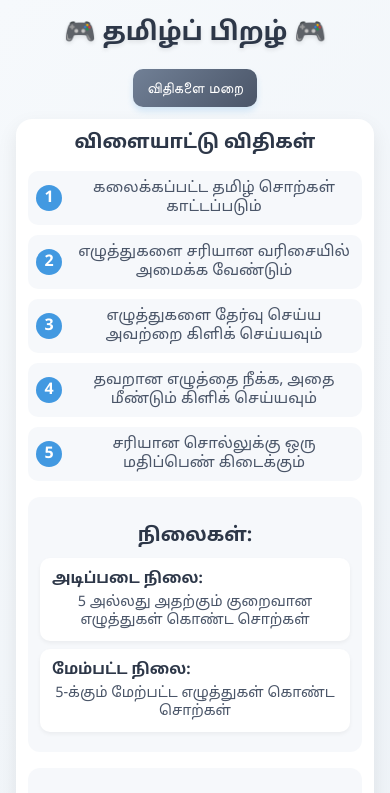
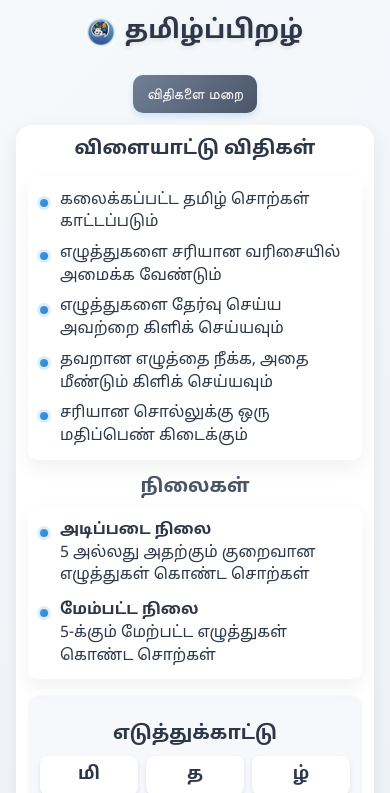
Before and after one commit to prakashohm/tamizhpirazh, a React (Create React App) app: page / in a window 390 px wide. Shown: the top 793 px of the page. Built offline with nearby package versions, Linux system fonts and the light colour scheme; what grapheme-splitter would draw is missing.

Commit message:
feat(ui): update headings to use tamil.png logo

```diff
--- a/src/App.css
+++ b/src/App.css
@@ -31,6 +31,20 @@ h1 {
   color: #2d3748;
   font-weight: 700;
   text-shadow: 0 2px 4px rgba(0, 0, 0, 0.1);
+}
+
+/* Title with logo */
+.title-row {
+  display: inline-flex;
+  align-items: center;
+  gap: 10px;
+}
+
+.title-logo {
+  width: 36px;
+  height: 36px;
+  object-fit: contain;
+  border-radius: 6px;
 }
 
 .score {
@@ -227,16 +241,21 @@ button:disabled {
 
 /* Add responsive adjustments */
 @media (max-width: 480px) {
-  .tile {
-    padding: 10px 14px;
-    font-size: 1.2rem;
-    min-width: 40px;
+  /* Use a grid so tiles wrap cleanly on small screens */
+  .tile-row {
+    display: grid;
+    grid-template-columns: repeat(auto-fit, minmax(36px, 1fr));
+    gap: 6px;
+    padding: 10px;
+    margin: 10px 0;
   }
 
-  .tile-row {
-    gap: 6px;
-    padding: 12px;
-    margin: 10px 0;
+  .tile {
+    padding: 10px 0;
+    font-size: 1.15rem;
+    min-width: 0;
+    width: 100%;
+    line-height: 1.3;
   }
 
   button {
@@ -247,6 +266,11 @@ button:disabled {
 
   h1 {
     font-size: 1.5rem;
+  }
+
+  .title-logo {
+    width: 28px;
+    height: 28px;
   }
 
   .score {
@@ -307,3 +331,73 @@ button.tertiary:hover {
         padding: 6px 12px;
     }
 }
+
+/* Modern list styles for rules/levels lists */
+ul.list-disc.list-inside.text-gray-800 {
+  list-style: none;
+  background: rgba(255, 255, 255, 0.95);
+  border-radius: 12px;
+  padding: 14px 16px;
+  color: #2d3748; /* gray-800 */
+  box-shadow: 0 8px 20px rgba(0, 0, 0, 0.06);
+  text-align: left;
+  margin: 0;
+}
+
+ul.list-disc.list-inside.text-gray-800 li {
+  position: relative;
+  padding-left: 22px;
+  line-height: 1.45;
+}
+
+/* Respect different spacing utilities */
+ul.list-disc.list-inside.text-gray-800.space-y-2 li + li { margin-top: 8px; }
+ul.list-disc.list-inside.text-gray-800.space-y-3 li + li { margin-top: 12px; }
+
+ul.list-disc.list-inside.text-gray-800 li::before {
+  content: "";
+  position: absolute;
+  left: 0;
+  top: 0.9em;
+  transform: translateY(-50%);
+  width: 8px;
+  height: 8px;
+  border-radius: 50%;
+  background: linear-gradient(135deg, #4299e1, #3182ce);
+  box-shadow: 0 0 0 3px rgba(66, 153, 225, 0.18);
+}
+
+ul.list-disc.list-inside.text-gray-800 li:hover::before {
+  background: linear-gradient(135deg, #48bb78, #38a169);
+  box-shadow: 0 0 0 3px rgba(56, 161, 105, 0.18);
+}
+
+/* Nested list inside levels block */
+ul.list-disc.list-inside.text-gray-800 ul {
+  list-style: none;
+  margin-top: 6px;
+  margin-left: 1.25rem; /* mimic ml-5/6 */
+  padding-left: 0;
+}
+
+ul.list-disc.list-inside.text-gray-800 ul li {
+  padding-left: 18px;
+}
+
+ul.list-disc.list-inside.text-gray-800 ul li::before {
+  width: 6px;
+  height: 6px;
+  background: linear-gradient(135deg, #a0aec0, #718096);
+  box-shadow: 0 0 0 2px rgba(160, 174, 192, 0.18);
+}
+
+@media (max-width: 480px) {
+  ul.list-disc.list-inside.text-gray-800 {
+    padding: 12px 12px;
+    border-radius: 10px;
+  }
+  ul.list-disc.list-inside.text-gray-800 li {
+    padding-left: 20px;
+    font-size: 0.98rem;
+  }
+}
--- a/src/App.js
+++ b/src/App.js
@@ -188,7 +188,12 @@ function App() {
 
     return (
         <div className="app">
-            <h1>🎮 தமிழ்ப் பிறழ் 🎮</h1>
+            <h1>
+                <span className="title-row">
+                    <img src={`${process.env.PUBLIC_URL}/tamil.png`} alt="Tamil Logo" className="title-logo" />
+                    தமிழ்ப்பிறழ்
+                </span>
+            </h1>
             <div className="game-info">
                 <div className="level-indicator">
                     {gameLevel === 'basic' ? 'அடிப்படை நிலை' : 'மேம்பட்ட நிலை'}
--- a/src/components/StartPage.js
+++ b/src/components/StartPage.js
@@ -5,7 +5,12 @@ function StartPage({ onStartGame }) {
     const [showRules, setShowRules] = useState(true);
     return (
         <div className="start-page">
-            <h1>🎮 தமிழ்ப் பிறழ் 🎮</h1>
+            <h1>
+                <span className="title-row">
+                    <img src={`${process.env.PUBLIC_URL}/tamil.png`} alt="Tamil Logo" className="title-logo" />
+                    தமிழ்ப்பிறழ்
+                </span>
+            </h1>
             <button
                 className="collapsible-toggle"
                 onClick={() => setShowRules(!showRules)}
@@ -13,47 +18,30 @@ function StartPage({ onStartGame }) {
                 {showRules ? 'விதிகளை மறை' : 'விதிகளை காட்டு'}
             </button>
             <div className={`rules-container collapsible-content ${showRules ? 'open' : 'closed'}`}>
-                <h2>விளையாட்டு விதிகள்</h2>
+            <h2>விளையாட்டு விதிகள்</h2>
+            <ul className="space-y-2 list-disc list-inside text-gray-800">
+                <li>கலைக்கப்பட்ட தமிழ் சொற்கள் காட்டப்படும்</li>
+                <li>எழுத்துகளை சரியான வரிசையில் அமைக்க வேண்டும்</li>
+                <li>எழுத்துகளை தேர்வு செய்ய அவற்றை கிளிக் செய்யவும்</li>
+                <li>தவறான எழுத்தை நீக்க, அதை மீண்டும் கிளிக் செய்யவும்</li>
+                <li>சரியான சொல்லுக்கு ஒரு மதிப்பெண் கிடைக்கும்</li>
+            </ul>
 
-                <div className="rule-item">
-                    <span className="rule-number">1</span>
-                    <p>கலைக்கப்பட்ட தமிழ் சொற்கள் காட்டப்படும்</p>
-                </div>
-
-                <div className="rule-item">
-                    <span className="rule-number">2</span>
-                    <p>எழுத்துகளை சரியான வரிசையில் அமைக்க வேண்டும்</p>
-                </div>
-
-                <div className="rule-item">
-                    <span className="rule-number">3</span>
-                    <p>எழுத்துகளை தேர்வு செய்ய அவற்றை கிளிக் செய்யவும்</p>
-                </div>
-
-                <div className="rule-item">
-                    <span className="rule-number">4</span>
-                    <p>தவறான எழுத்தை நீக்க, அதை மீண்டும் கிளிக் செய்யவும்</p>
-                </div>
-
-                <div className="rule-item">
-                    <span className="rule-number">5</span>
-                    <p>சரியான சொல்லுக்கு ஒரு மதிப்பெண் கிடைக்கும்</p>
-                </div>
-
-                <div className="levels-container">
-                    <h3>நிலைகள்:</h3>
-                    <div className="level-description">
-                        <h4>அடிப்படை நிலை:</h4>
-                        <p>5 அல்லது அதற்கும் குறைவான எழுத்துகள் கொண்ட சொற்கள்</p>
-                    </div>
-                    <div className="level-description">
-                        <h4>மேம்பட்ட நிலை:</h4>
-                        <p>5-க்கும் மேற்பட்ட எழுத்துகள் கொண்ட சொற்கள்</p>
-                    </div>
-                </div>
+            <h3>நிலைகள்</h3>
+            <ul class="space-y-3 list-disc list-inside text-gray-800">
+            <li>
+            <strong>அடிப்படை நிலை</strong>
+            <br></br>5 அல்லது அதற்கும் குறைவான எழுத்துகள் கொண்ட சொற்கள்
+            </li>
+            <li>
+            <strong>மேம்பட்ட நிலை</strong>
+            <br></br>
+            5-க்கும் மேற்பட்ட எழுத்துகள் கொண்ட சொற்கள்
+            </li>
+            </ul>
 
                 <div className="example">
-                    <h3>எடுத்துக்காட்டு:</h3>
+                    <h3>எடுத்துக்காட்டு</h3>
                     <div className="example-tiles">
                         <span className="tile">மி</span>
                         <span className="tile">த</span>
```
Also changed, not shown: public/tamil.png (added), public/tamilico.png (added).
